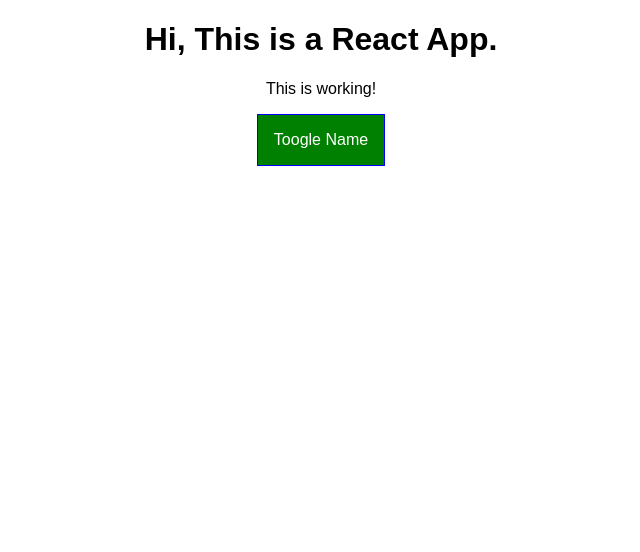
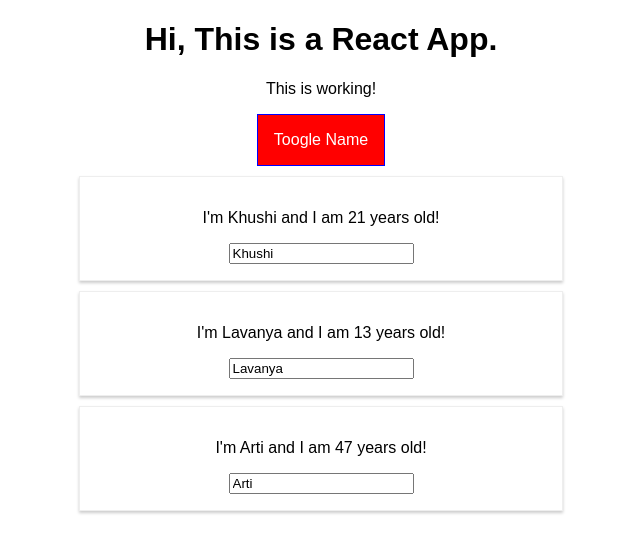
Before and after one commit to khushisrivastava/learning-react, a React (Create React App) app in the folder react-complete-guide/: page / in a window 1280 px wide. Shown: the top 552 px of the page, without its empty margins (319-959 px from the left). Built offline with nearby package versions, Linux system fonts and the light colour scheme.

Commit message:
references

```diff
--- a/react-complete-guide/src/Components/Cockpit/Cockpit.js
+++ b/react-complete-guide/src/Components/Cockpit/Cockpit.js
@@ -1,4 +1,4 @@
-import React from "react";
+import React, { useEffect, useRef } from "react";
 import styled from "styled-components";
 
 import "./Cockpit.css";
@@ -18,6 +18,9 @@
 `;
 
 const cockpit = (props) => {
+  const toogleBtnRef = useRef(null);
+  useEffect(() => toogleBtnRef.current.click(), []);
+
   const classes = [];
   if (props.persons.length <= 2) classes.push("red");
   if (props.persons.length <= 1) classes.push("bold");
@@ -26,7 +29,7 @@
     <div>
       <h1>Hi, This is a React App.</h1>
       <p className={classes.join(" ")}>This is working!</p>
-      <StyledButton alt={props.showPerson} onClick={props.clicked}>
+      <StyledButton ref={toogleBtnRef} alt={props.showPerson} onClick={props.clicked}>
         Toogle Name
       </StyledButton>
     </div>
```
